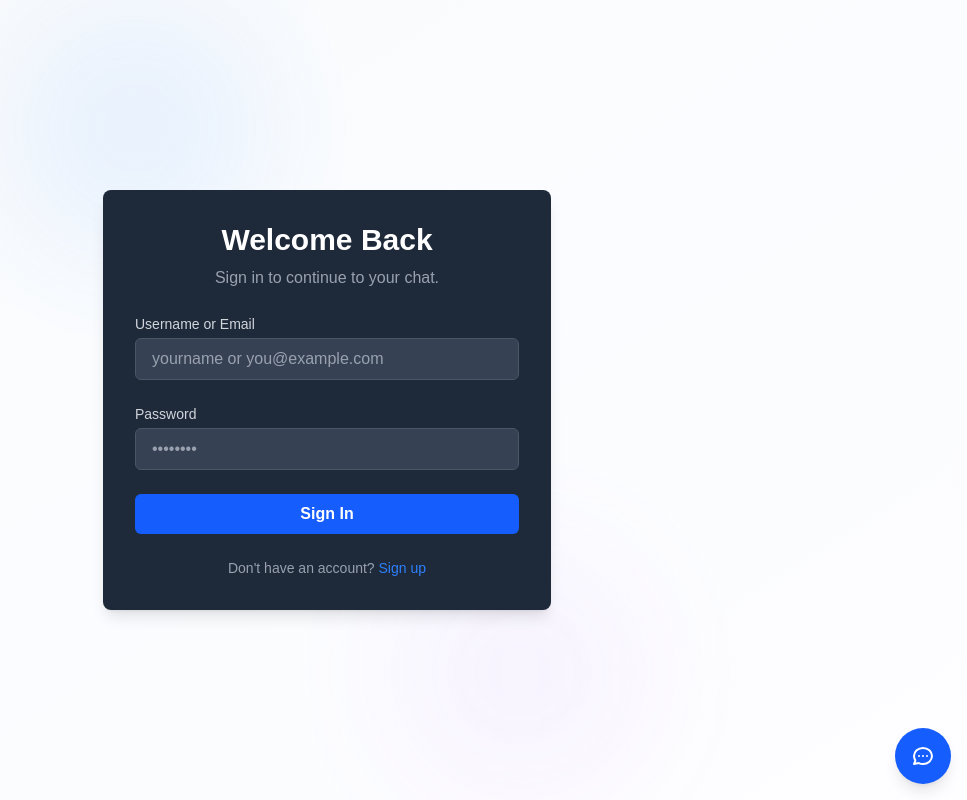
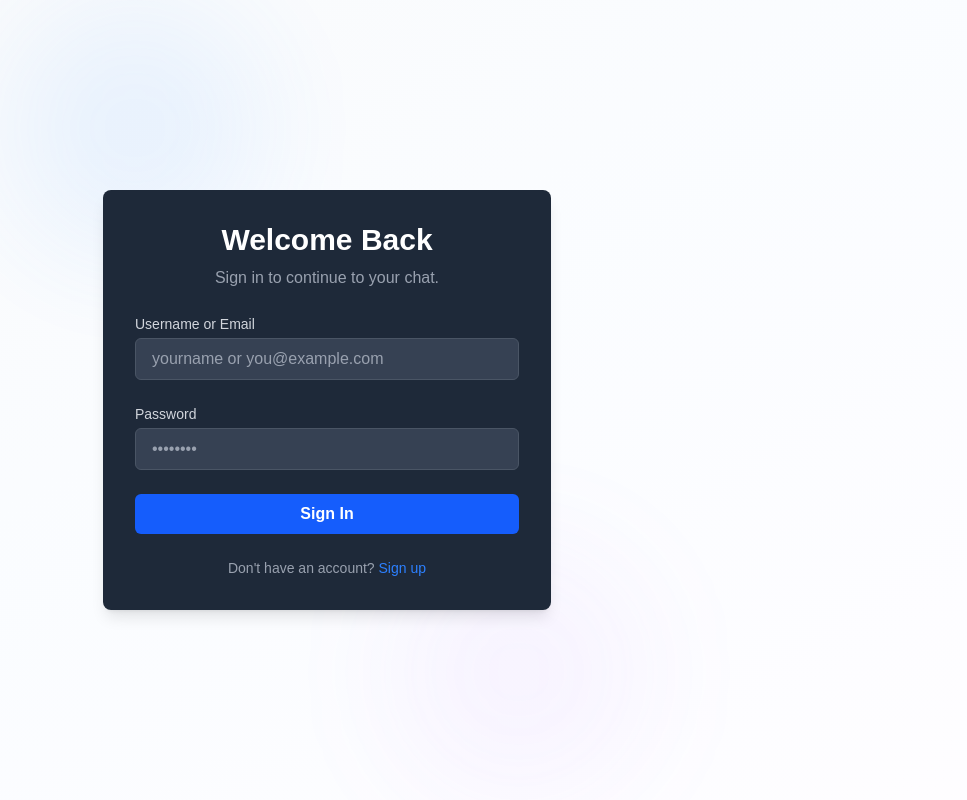
Before and after one commit to jquinterot/chat_aug_front, a Next.js app: page /login in a window 1280 px wide. Shown: the whole page, without its empty margins (313-1280 px from the left). Built offline with nearby package versions, Linux system fonts and the light colour scheme.

Commit message:
Update layout with Geist fonts and AuthProvider

```diff
--- a/src/app/layout.tsx
+++ b/src/app/layout.tsx
@@ -2,7 +2,6 @@ import type { Metadata } from "next";
 import { Geist, Geist_Mono } from "next/font/google";
 import { AuthProvider } from "@/context/AuthContext";
 import "./globals.css";
-import ChatWidgetClient from "@/components/ChatWidgetClient";
 
 const geistSans = Geist({
   variable: "--font-geist-sans",
@@ -31,7 +30,6 @@ export default function RootLayout({
       >
         <AuthProvider>
           {children}
-          <ChatWidgetClient />
         </AuthProvider>
       </body>
     </html>
```
